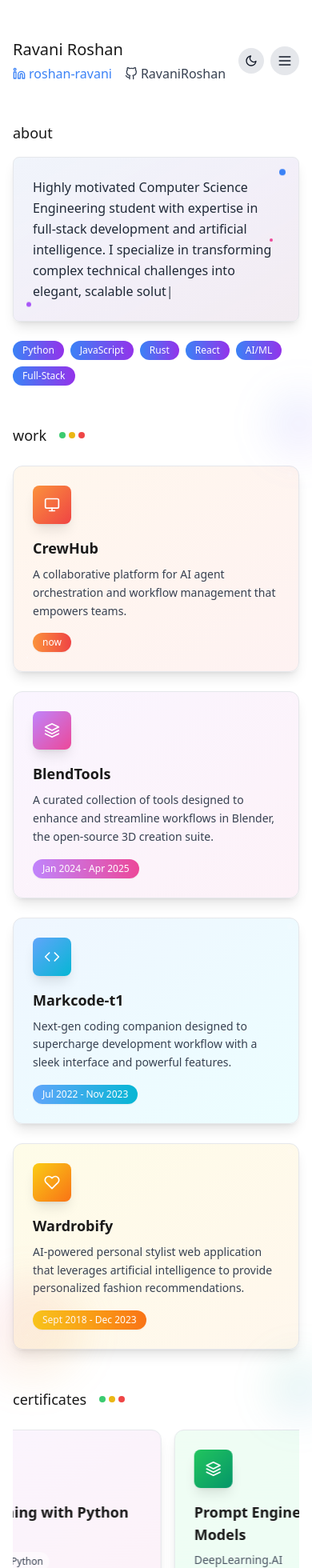
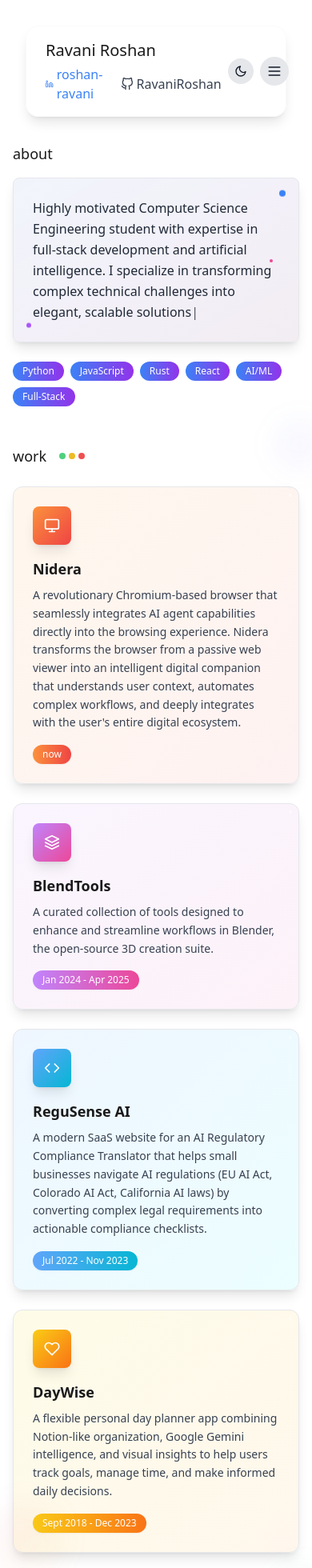
Before and after one commit to RavaniRoshan/RavaniRoshanSingh, a React (Vite) app: page / in a window 390 px wide. Shown: the top 1960 px of the page at 80% size. Built offline with nearby package versions, Linux system fonts and the light colour scheme.

Commit message:
made some card changes in the work section and some last time fixing in the nav bar

```diff
--- a/src/App.tsx
+++ b/src/App.tsx
@@ -26,16 +26,17 @@
   const [theme, setTheme] = useState<'light' | 'dark'>('light');
 
   useEffect(() => {
-    // Check for user preference
+    // Set default to light mode and check for user preference
     const savedTheme = localStorage.getItem('theme') as 'light' | 'dark' | null;
-    const prefersDark = window.matchMedia('(prefers-color-scheme: dark)').matches;
 
     if (savedTheme) {
       setTheme(savedTheme);
       document.documentElement.classList.toggle('dark', savedTheme === 'dark');
-    } else if (prefersDark) {
-      setTheme('dark');
-      document.documentElement.classList.add('dark');
+    } else {
+      // Default to light mode instead of system preference
+      setTheme('light');
+      document.documentElement.classList.remove('dark');
+      localStorage.setItem('theme', 'light');
     }
   }, []);
 
@@ -48,7 +49,7 @@
 
   return (
     <Router>
-      <div className="min-h-screen px-4 py-8 md:px-8 lg:px-16 max-w-4xl mx-auto">
+      <div className="min-h-screen px-4 py-8 md:px-8 lg:px-16 max-w-4xl mx-auto relative z-10">
         <Header theme={theme} toggleTheme={toggleTheme} />
         <Routes>
           <Route path="/" element={
--- a/src/components/About.tsx
+++ b/src/components/About.tsx
@@ -14,7 +14,7 @@
           setIsVisible(true);
         }
       },
-      { threshold: 0.1 }
+      { threshold: 0.05, rootMargin: '50px' }
     );
 
     if (sectionRef.current) {
@@ -43,14 +43,14 @@
   return (
     <section
       ref={sectionRef}
-      className={`transition-all duration-1000 ${
-        isVisible ? 'opacity-100 translate-y-0' : 'opacity-0 translate-y-10'
+      className={`transition-all duration-700 ${
+        isVisible ? 'opacity-100 translate-y-0' : 'opacity-0 translate-y-6'
       }`}
     >
       <div className="relative">
         <h2 className="text-lg font-medium mb-4 relative inline-block">
           about
-          <div className="absolute -bottom-1 left-0 w-0 h-0.5 bg-gradient-to-r from-blue-500 to-purple-600 transition-all duration-1000 delay-300 group-hover:w-full"></div>
+          <div className="absolute -bottom-1 left-0 w-0 h-0.5 bg-gradient-to-r from-blue-500 to-purple-600 transition-all duration-700 delay-200 group-hover:w-full"></div>
         </h2>
 
         <div className="relative overflow-hidden rounded-lg bg-gradient-to-br from-gray-50 to-gray-100 dark:from-gray-800 dark:to-gray-900 p-6 border border-gray-200 dark:border-gray-700 shadow-lg hover:shadow-xl transition-all duration-300">
@@ -75,14 +75,14 @@
         </div>
 
         {/* Skills highlight */}
-        <div className={`mt-6 transition-all duration-1000 delay-500 ${
-          isVisible ? 'opacity-100 translate-y-0' : 'opacity-0 translate-y-5'
+        <div className={`mt-6 transition-all duration-700 delay-300 ${
+          isVisible ? 'opacity-100 translate-y-0' : 'opacity-0 translate-y-4'
         }`}>
           <div className="flex flex-wrap gap-2">
             {['Python', 'JavaScript', 'Rust', 'React', 'AI/ML', 'Full-Stack'].map((skill, index) => (
               <span
                 key={skill}
-                className={`px-3 py-1 text-xs font-medium bg-gradient-to-r from-blue-500 to-purple-600 text-white rounded-full transition-all duration-300 hover:scale-110 hover:shadow-lg cursor-default`}
+                className={`px-3 py-1 text-xs font-medium bg-gradient-to-r from-blue-500 to-purple-600 text-white rounded-full transition-all duration-300 hover:scale-105 hover:shadow-lg cursor-default`}
                 style={{ animationDelay: `${index * 100}ms` }}
               >
                 {skill}
--- a/src/components/Certificates.tsx
+++ b/src/components/Certificates.tsx
@@ -120,7 +120,7 @@
           }
         });
       },
-      { threshold: 0.1 }
+      { threshold: 0.05, rootMargin: '50px' }
     );
 
     const cards = document.querySelectorAll('.certificate-card-animated');
@@ -173,7 +173,7 @@
       <div className="flex items-center mb-6">
         <h2 className="text-lg font-medium relative">
           certificates
-          <div className="absolute -bottom-1 left-0 w-0 h-0.5 bg-gradient-to-r from-green-500 to-blue-600 transition-all duration-1000 delay-300 animate-pulse"></div>
+          <div className="absolute -bottom-1 left-0 w-0 h-0.5 bg-gradient-to-r from-green-500 to-blue-600 transition-all duration-700 delay-200 animate-pulse"></div>
         </h2>
         <div className="ml-4 flex space-x-1">
           <div className="w-2 h-2 bg-green-500 rounded-full animate-pulse"></div>
@@ -184,7 +184,7 @@
 
       {/* Rotating certificates preview */}
       <div className="relative mb-8 overflow-hidden">
-        <div className="flex transition-transform duration-1000 ease-in-out"
+        <div className="flex transition-transform duration-700 ease-in-out"
              style={{ transform: `translateX(-${currentRotatingIndex * 100}%)` }}>
           {certificates.map((cert, index) => (
             <div
@@ -192,23 +192,23 @@
               data-index={index}
               className={`certificate-card-animated w-full flex-shrink-0 px-2 ${
                 visibleCards.includes(index)
-                  ? 'opacity-100 translate-y-0'
-                  : 'opacity-0 translate-y-10'
+                                  ? 'opacity-100 translate-y-0'
+                : 'opacity-0 translate-y-8'
               }`}
               style={{
                 transitionDelay: `${index * 100}ms`,
                 animationDelay: `${index * 100}ms`
               }}
             >
-              <div className={`group relative overflow-hidden rounded-xl bg-gradient-to-br ${cert.bgGradient} border border-gray-200 dark:border-gray-700 shadow-lg hover:shadow-2xl transition-all duration-500 transform hover:-translate-y-2 cursor-pointer`}>
+              <div className={`group relative overflow-hidden rounded-xl bg-gradient-to-br ${cert.bgGradient} border border-gray-200 dark:border-gray-700 shadow-lg hover:shadow-xl transition-all duration-300 transform hover:-translate-y-1 cursor-pointer`}>
                 <div className={`absolute inset-0 bg-gradient-to-br ${cert.gradient} opacity-0 group-hover:opacity-10 transition-opacity duration-300`}></div>
 
-                {/* Floating particles */}
-                <div className="absolute top-2 right-2 w-1 h-1 bg-white rounded-full opacity-60 animate-ping"></div>
-                <div className="absolute bottom-4 left-4 w-0.5 h-0.5 bg-white rounded-full opacity-40 animate-ping delay-300"></div>
+                {/* Reduced floating particles */}
+                <div className="absolute top-2 right-2 w-1 h-1 bg-white rounded-full opacity-40 animate-pulse"></div>
+                <div className="absolute bottom-4 left-4 w-0.5 h-0.5 bg-white rounded-full opacity-30 animate-pulse delay-300"></div>
 
                 <div className="relative z-10 p-6">
-                  <div className={`inline-flex items-center justify-center w-12 h-12 rounded-lg bg-gradient-to-br ${cert.gradient} text-white mb-4 group-hover:scale-110 transition-transform duration-300 shadow-lg`}>
+                  <div className={`inline-flex items-center justify-center w-12 h-12 rounded-lg bg-gradient-to-br ${cert.gradient} text-white mb-4 group-hover:scale-105 transition-transform duration-300 shadow-lg`}>
                     {getCertificateIcon(cert.category)}
                   </div>
 
@@ -242,8 +242,8 @@
                   </div>
                 </div>
 
-                {/* Hover effect border */}
-                <div className={`absolute inset-0 rounded-xl border-2 border-transparent group-hover:border-gradient-to-r group-hover:${cert.gradient} opacity-0 group-hover:opacity-100 transition-opacity duration-300`}></div>
+                {/* Simplified hover effect border */}
+                <div className={`absolute inset-0 rounded-xl border border-transparent group-hover:border-gray-300 dark:group-hover:border-gray-600 opacity-0 group-hover:opacity-100 transition-opacity duration-300`}></div>
               </div>
             </div>
           ))}
@@ -268,7 +268,7 @@
       <div className="text-center">
         <Link
           to="/certificates"
-          className="inline-flex items-center px-6 py-3 rounded-lg bg-gradient-to-r from-blue-500 to-purple-600 text-white font-medium hover:from-blue-600 hover:to-purple-700 transition-all duration-300 transform hover:scale-105 shadow-lg hover:shadow-xl"
+          className="inline-flex items-center px-6 py-3 rounded-lg bg-gradient-to-r from-blue-500 to-purple-600 text-white font-medium hover:from-blue-600 hover:to-purple-700 transition-all duration-300 transform hover:scale-102 shadow-lg hover:shadow-xl"
         >
           <span>See All Certificates</span>
           <svg xmlns="http://www.w3.org/2000/svg" width="16" height="16" viewBox="0 0 24 24" fill="none" stroke="currentColor" strokeWidth="2" strokeLinecap="round" strokeLinejoin="round" className="ml-2">
@@ -278,9 +278,9 @@
         </Link>
       </div>
 
-      {/* Background decoration */}
-      <div className="absolute -top-10 -right-10 w-20 h-20 bg-gradient-to-br from-green-500/10 to-blue-500/10 rounded-full blur-xl"></div>
-      <div className="absolute -bottom-10 -left-10 w-32 h-32 bg-gradient-to-br from-purple-500/10 to-pink-500/10 rounded-full blur-xl"></div>
+      {/* Reduced background decoration */}
+      <div className="absolute -top-8 -right-8 w-16 h-16 bg-gradient-to-br from-green-500/5 to-blue-500/5 rounded-full blur-lg"></div>
+      <div className="absolute -bottom-8 -left-8 w-24 h-24 bg-gradient-to-br from-purple-500/5 to-pink-500/5 rounded-full blur-lg"></div>
     </section>
   );
 };
--- a/src/components/Header.tsx
+++ b/src/components/Header.tsx
@@ -28,11 +28,11 @@
 
   return (
     <header
-      className={`sticky top-0 z-50 transition-all duration-300 ${
+      className={`sticky top-4 z-50 transition-all duration-300 mx-4 ${
         isScrolled
-          ? 'backdrop-blur-md bg-white/80 dark:bg-gray-900/80 border-b border-gray-200/20 dark:border-gray-700/20'
-          : 'bg-transparent'
-      } flex justify-between items-center py-4`}
+          ? 'backdrop-blur-xl bg-white/90 dark:bg-gray-900/90 border border-gray-200/30 dark:border-gray-700/30 shadow-xl rounded-2xl'
+          : 'backdrop-blur-md bg-white/70 dark:bg-gray-900/70 border border-gray-200/20 dark:border-gray-700/20 shadow-lg rounded-2xl'
+      } flex justify-between items-center py-4 px-6`}
     >
       <div className="group">
         <h1 className="text-xl font-medium transition-all duration-300 hover:scale-105 cursor-pointer">
@@ -132,7 +132,7 @@
         </div>
         <button
           onClick={toggleTheme}
-          className="p-2 rounded-full bg-gray-200 dark:bg-gray-800 text-gray-900 dark:text-gray-100 transition-all duration-300 hover:scale-110 hover:rotate-180 hover:shadow-lg"
+          className="p-2 rounded-full bg-gray-200 dark:bg-gray-800 text-gray-900 dark:text-gray-100 transition-all duration-300 hover:scale-105 hover:rotate-180 hover:shadow-lg"
           aria-label="Toggle theme"
           type="button"
         >
--- a/src/components/Stats.tsx
+++ b/src/components/Stats.tsx
@@ -71,7 +71,7 @@
           setIsVisible(true);
         }
       },
-      { threshold: 0.1 }
+      { threshold: 0.05, rootMargin: '50px' }
     );
 
     if (sectionRef.current) {
@@ -116,8 +116,8 @@
   return (
     <section
       ref={sectionRef}
-      className={`transition-all duration-1000 ${
-        isVisible ? 'opacity-100 translate-y-0' : 'opacity-0 translate-y-10'
+      className={`transition-all duration-700 ${
+        isVisible ? 'opacity-100 translate-y-0' : 'opacity-0 translate-y-6'
       }`}
     >
       <div className="relative">
@@ -127,9 +127,9 @@
             STATS
           </span>
           <div className="ml-4 flex space-x-1">
-            <div className="w-1 h-1 bg-blue-500 rounded-full animate-ping"></div>
-            <div className="w-1 h-1 bg-green-500 rounded-full animate-ping delay-100"></div>
-            <div className="w-1 h-1 bg-purple-500 rounded-full animate-ping delay-200"></div>
+                      <div className="w-1 h-1 bg-blue-500 rounded-full animate-pulse"></div>
+          <div className="w-1 h-1 bg-green-500 rounded-full animate-pulse delay-100"></div>
+          <div className="w-1 h-1 bg-purple-500 rounded-full animate-pulse delay-200"></div>
           </div>
         </h2>
 
@@ -137,8 +137,8 @@
           {stats.map((stat, index) => (
             <div
               key={stat.label}
-              className={`group relative overflow-hidden rounded-lg bg-gradient-to-br from-gray-50 to-gray-100 dark:from-gray-800 dark:to-gray-900 p-4 border border-gray-200 dark:border-gray-700 shadow-md hover:shadow-lg transition-all duration-300 hover:-translate-y-1 ${
-                isVisible ? 'opacity-100 translate-y-0' : 'opacity-0 translate-y-5'
+              className={`group relative overflow-hidden rounded-lg bg-gradient-to-br from-gray-50 to-gray-100 dark:from-gray-800 dark:to-gray-900 p-4 border border-gray-200 dark:border-gray-700 shadow-md hover:shadow-lg transition-all duration-300 hover:-translate-y-0.5 ${
+                isVisible ? 'opacity-100 translate-y-0' : 'opacity-0 translate-y-4'
               }`}
               style={{ transitionDelay: `${index * 100}ms` }}
             >
@@ -151,7 +151,7 @@
               <div className="relative z-10 flex items-center justify-between">
                 <div className="flex-1">
                   <div className="flex items-center mb-2">
-                    <span className="text-lg mr-2 group-hover:scale-110 transition-transform duration-300">
+                    <span className="text-lg mr-2 group-hover:scale-105 transition-transform duration-300">
                       {stat.icon}
                     </span>
                     <span className="text-sm font-medium text-gray-700 dark:text-gray-300 group-hover:text-gray-900 dark:group-hover:text-gray-100 transition-colors duration-300">
@@ -170,16 +170,16 @@
                 )}
               </div>
 
-              {/* Floating particles */}
-              <div className="absolute top-1 right-1 w-0.5 h-0.5 bg-white rounded-full opacity-60 animate-ping delay-100"></div>
-              <div className="absolute bottom-1 left-1 w-0.5 h-0.5 bg-white rounded-full opacity-40 animate-ping delay-300"></div>
+              {/* Reduced floating particles */}
+              <div className="absolute top-1 right-1 w-0.5 h-0.5 bg-white rounded-full opacity-30 animate-pulse delay-100"></div>
+              <div className="absolute bottom-1 left-1 w-0.5 h-0.5 bg-white rounded-full opacity-20 animate-pulse delay-300"></div>
             </div>
           ))}
         </div>
 
         {/* Terminal-style footer */}
-        <div className={`mt-6 p-4 bg-gray-900 dark:bg-gray-950 rounded-lg border border-gray-700 font-mono text-sm transition-all duration-1000 delay-1000 ${
-          isVisible ? 'opacity-100 translate-y-0' : 'opacity-0 translate-y-5'
+        <div className={`mt-6 p-4 bg-gray-900 dark:bg-gray-950 rounded-lg border border-gray-700 font-mono text-sm transition-all duration-700 delay-700 ${
+          isVisible ? 'opacity-100 translate-y-0' : 'opacity-0 translate-y-4'
         }`}>
           <div className="flex items-center mb-2">
             <div className="flex space-x-1 mr-3">
--- a/src/components/Work.tsx
+++ b/src/components/Work.tsx
@@ -7,8 +7,8 @@
   const projects = [
     {
       id: 1,
-      title: 'CrewHub',
-      description: 'A collaborative platform for AI agent orchestration and workflow management that empowers teams.',
+      title: 'Nidera',
+      description: 'A revolutionary Chromium-based browser that seamlessly integrates AI agent capabilities directly into the browsing experience. Nidera transforms the browser from a passive web viewer into an intelligent digital companion that understands user context, automates complex workflows, and deeply integrates with the user\'s entire digital ecosystem.',
       period: 'now',
       color: 'orange',
       icon: (
@@ -39,8 +39,8 @@
     },
     {
       id: 3,
-      title: 'Markcode-t1',
-      description: 'Next-gen coding companion designed to supercharge development workflow with a sleek interface and powerful features.',
+      title: 'ReguSense AI',
+      description: 'A modern SaaS website for an AI Regulatory Compliance Translator that helps small businesses navigate AI regulations (EU AI Act, Colorado AI Act, California AI laws) by converting complex legal requirements into actionable compliance checklists.',
       period: 'Jul 2022 - Nov 2023',
       color: 'blue',
       icon: (
@@ -54,8 +54,8 @@
     },
     {
       id: 4,
-      title: 'Wardrobify',
-      description: 'AI-powered personal stylist web application that leverages artificial intelligence to provide personalized fashion recommendations.',
+      title: 'DayWise',
+      description: 'A flexible personal day planner app combining Notion-like organization, Google Gemini intelligence, and visual insights to help users track goals, manage time, and make informed daily decisions.',
       period: 'Sept 2018 - Dec 2023',
       color: 'yellow',
       icon: (
@@ -78,7 +78,7 @@
           }
         });
       },
-      { threshold: 0.1 }
+      { threshold: 0.05, rootMargin: '50px' }
     );
 
     const cards = document.querySelectorAll('.project-card-animated');
@@ -92,7 +92,7 @@
       <div className="flex items-center mb-6">
         <h2 className="text-lg font-medium relative">
           work
-          <div className="absolute -bottom-1 left-0 w-0 h-0.5 bg-gradient-to-r from-blue-500 to-purple-600 transition-all duration-1000 delay-300 animate-pulse"></div>
+          <div className="absolute -bottom-1 left-0 w-0 h-0.5 bg-gradient-to-r from-blue-500 to-purple-600 transition-all duration-700 delay-200 animate-pulse"></div>
         </h2>
         <div className="ml-4 flex space-x-1">
           <div className="w-2 h-2 bg-green-500 rounded-full animate-pulse"></div>
@@ -106,25 +106,25 @@
           <div
             key={project.id}
             data-index={index}
-            className={`project-card-animated group relative overflow-hidden rounded-xl bg-gradient-to-br ${project.bgGradient} border border-gray-200 dark:border-gray-700 shadow-lg hover:shadow-2xl transition-all duration-500 transform hover:-translate-y-2 cursor-pointer ${
+            className={`project-card-animated group relative overflow-hidden rounded-xl bg-gradient-to-br ${project.bgGradient} border border-gray-200 dark:border-gray-700 shadow-lg hover:shadow-xl transition-all duration-300 transform hover:-translate-y-1 cursor-pointer ${
               visibleCards.includes(index)
                 ? 'opacity-100 translate-y-0'
-                : 'opacity-0 translate-y-10'
+                : 'opacity-0 translate-y-8'
             }`}
             style={{
-              transitionDelay: `${index * 150}ms`,
-              animationDelay: `${index * 150}ms`
+              transitionDelay: `${index * 100}ms`,
+              animationDelay: `${index * 100}ms`
             }}
           >
-            {/* Animated background overlay */}
-            <div className={`absolute inset-0 bg-gradient-to-br ${project.gradient} opacity-0 group-hover:opacity-10 transition-opacity duration-300`}></div>
+            {/* Simplified background overlay */}
+            <div className={`absolute inset-0 bg-gradient-to-br ${project.gradient} opacity-0 group-hover:opacity-5 transition-opacity duration-300`}></div>
 
-            {/* Floating particles */}
-            <div className="absolute top-2 right-2 w-1 h-1 bg-white rounded-full opacity-60 animate-ping"></div>
-            <div className="absolute bottom-4 left-4 w-0.5 h-0.5 bg-white rounded-full opacity-40 animate-ping delay-300"></div>
+            {/* Reduced floating particles */}
+            <div className="absolute top-2 right-2 w-1 h-1 bg-white rounded-full opacity-40 animate-pulse"></div>
+            <div className="absolute bottom-4 left-4 w-0.5 h-0.5 bg-white rounded-full opacity-30 animate-pulse delay-300"></div>
 
             <div className="relative z-10 p-6">
-              <div className={`inline-flex items-center justify-center w-12 h-12 rounded-lg bg-gradient-to-br ${project.gradient} text-white mb-4 group-hover:scale-110 transition-transform duration-300 shadow-lg`}>
+              <div className={`inline-flex items-center justify-center w-12 h-12 rounded-lg bg-gradient-to-br ${project.gradient} text-white mb-4 group-hover:scale-105 transition-transform duration-300 shadow-lg`}>
                 {project.icon}
               </div>
 
@@ -150,15 +150,15 @@
               </div>
             </div>
 
-            {/* Hover effect border */}
-            <div className={`absolute inset-0 rounded-xl border-2 border-transparent group-hover:border-gradient-to-r group-hover:${project.gradient} opacity-0 group-hover:opacity-100 transition-opacity duration-300`}></div>
+            {/* Simplified hover effect border */}
+            <div className={`absolute inset-0 rounded-xl border border-transparent group-hover:border-gray-300 dark:group-hover:border-gray-600 opacity-0 group-hover:opacity-100 transition-opacity duration-300`}></div>
           </div>
         ))}
       </div>
 
-      {/* Background decoration */}
-      <div className="absolute -top-10 -right-10 w-20 h-20 bg-gradient-to-br from-blue-500/10 to-purple-500/10 rounded-full blur-xl"></div>
-      <div className="absolute -bottom-10 -left-10 w-32 h-32 bg-gradient-to-br from-pink-500/10 to-yellow-500/10 rounded-full blur-xl"></div>
+      {/* Reduced background decoration */}
+      <div className="absolute -top-8 -right-8 w-16 h-16 bg-gradient-to-br from-blue-500/5 to-purple-500/5 rounded-full blur-lg"></div>
+      <div className="absolute -bottom-8 -left-8 w-24 h-24 bg-gradient-to-br from-pink-500/5 to-yellow-500/5 rounded-full blur-lg"></div>
     </section>
   );
 };
--- a/src/pages/Blog.tsx
+++ b/src/pages/Blog.tsx
@@ -87,7 +87,7 @@
           setIsVisible(true);
         }
       },
-      { threshold: 0.1 }
+      { threshold: 0.05, rootMargin: '50px' }
     );
 
     if (sectionRef.current) {
@@ -100,8 +100,8 @@
   return (
     <div
       ref={sectionRef}
-      className={`min-h-screen px-4 py-8 md:px-8 lg:px-16 max-w-4xl mx-auto transition-all duration-1000 ${
-        isVisible ? 'opacity-100 translate-y-0' : 'opacity-0 translate-y-10'
+      className={`min-h-screen px-4 py-8 md:px-8 lg:px-16 max-w-4xl mx-auto transition-all duration-700 ${
+        isVisible ? 'opacity-100 translate-y-0' : 'opacity-0 translate-y-6'
       }`}
     >
       <header className="mb-12 text-center">
@@ -122,10 +122,10 @@
         {blogPosts.map((post, index) => (
           <div
             key={post.id}
-            className={`relative overflow-hidden rounded-xl bg-gradient-to-br from-gray-50 to-gray-100 dark:from-gray-800 dark:to-gray-900 p-6 border border-gray-200 dark:border-gray-700 shadow-lg hover:shadow-2xl transition-all duration-500 transform hover:-translate-y-2 cursor-pointer group ${
-              isVisible ? 'opacity-100 translate-y-0' : 'opacity-0 translate-y-10'
+            className={`relative overflow-hidden rounded-xl bg-gradient-to-br from-gray-50 to-gray-100 dark:from-gray-800 dark:to-gray-900 p-6 border border-gray-200 dark:border-gray-700 shadow-lg hover:shadow-xl transition-all duration-300 transform hover:-translate-y-1 cursor-pointer group ${
+              isVisible ? 'opacity-100 translate-y-0' : 'opacity-0 translate-y-6'
             }`}
-            style={{ transitionDelay: `${index * 150}ms` }}
+            style={{ transitionDelay: `${index * 100}ms` }}
           >
             {/* Animated background overlay */}
             <div className="absolute inset-0 bg-gradient-to-br from-blue-400 to-purple-500 opacity-0 group-hover:opacity-10 transition-opacity duration-300"></div>
```
Also changed, not shown: src/pages/CertificatesPage.tsx (+9 -9 lines).
